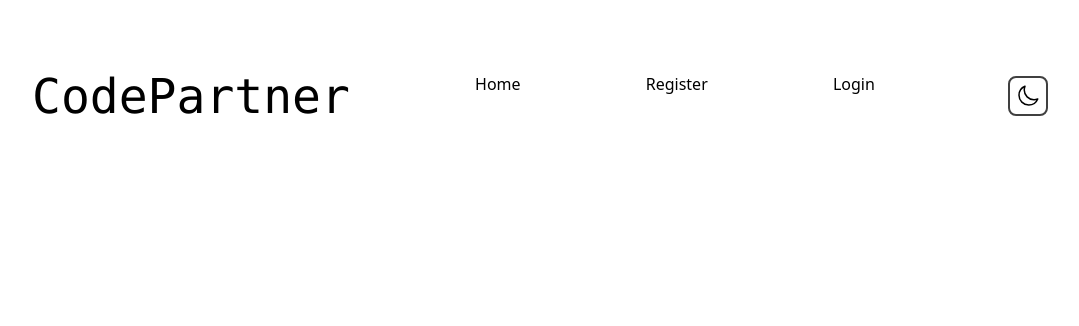
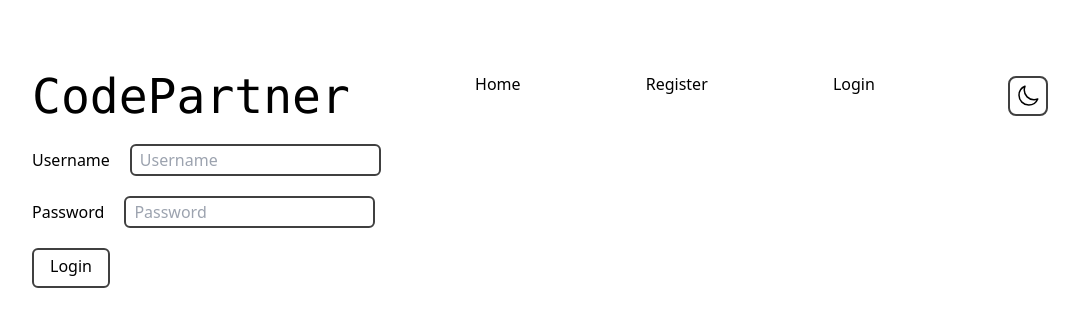
Before and after one commit to avnpl/qwerty, a React (Vite) app in the folder frontend/: page /login in a window 1280 px wide. Shown: the top 326 px of the page, without its empty margins (96-1175 px from the left). Built offline with nearby package versions, Linux system fonts and the light colour scheme.

Commit message:
✨ Added login feature

```diff
--- a/frontend/package.json
+++ b/frontend/package.json
@@ -12,7 +12,8 @@
     "next-themes": "^0.2.1",
     "react": "^18.2.0",
     "react-dom": "^18.2.0",
-    "react-router-dom": "^6.10.0"
+    "react-router-dom": "^6.10.0",
+    "zod": "^3.21.4"
   },
   "devDependencies": {
     "@types/react": "^18.0.17",
--- a/frontend/src/routes/login.tsx
+++ b/frontend/src/routes/login.tsx
@@ -1,8 +1,69 @@
-import React from 'react'
-export default function Login({}) {
+import { Form, redirect, useActionData } from 'react-router-dom'
+import { loginFormDataSchema } from '../zod'
+
+export const loginAction = async ({ request }: any) => {
+  const data = await request.formData()
+  const check = loginFormDataSchema.safeParse({
+    username: data.get('username'),
+    password: data.get('password'),
+  })
+  if (!check.success) {
+    return { error: 'Invalid Form Data' }
+  }
+
+  const submission = { ...check.data }
+  const result = await fetch('http://localhost:8000/api/getuser', {
+    method: 'POST',
+    headers: {
+      'Content-Type': 'application/json',
+    },
+    body: JSON.stringify({ ...submission }),
+  }).then((res) => res.json())
+
+  if (!result.user) {
+    return { error: 'Invalid credentials' }
+  }
+
+  localStorage.setItem('user', JSON.stringify({ ...result.user }))
+  return redirect('/')
+}
+
+export default function Login() {
+  const data: any = useActionData()
   return (
-    <div>
-      <input type="email" name="email" id="email" />
-    </div>
+    <Form method="post" action="/login" id="login-form" className="space-y-5">
+      <p>
+        <span>Username</span>
+        <input
+          name="username"
+          placeholder="Username"
+          aria-label="Username"
+          type="text"
+          className="mx-5 py-0.5 px-2 rounded-md border-2 border-neutral-700"
+          required
+        />
+      </p>
+      <p>
+        <span>Password</span>
+        <input
+          name="password"
+          placeholder="Password"
+          aria-label="Password"
+          type="password"
+          className="mx-5 py-0.5 px-2 rounded-md border-2 border-neutral-700"
+          required
+        />
+      </p>
+      <p>
+        <button
+          className="px-4 pt-1 pb-2 rounded-md border-2 border-neutral-700"
+          type="submit"
+        >
+          Login
+        </button>
+      </p>
+
+      {data && data.error && <p>{data.error}</p>}
+    </Form>
   )
 }
--- /dev/null
+++ b/frontend/src/zod.ts
@@ -0,0 +1,6 @@
+import { z } from 'zod'
+
+export const loginFormDataSchema = z.object({
+  username: z.string(),
+  password: z.string(),
+})
```
Also changed, not shown: 2 other files (tests, documents, lock files or other folders).
